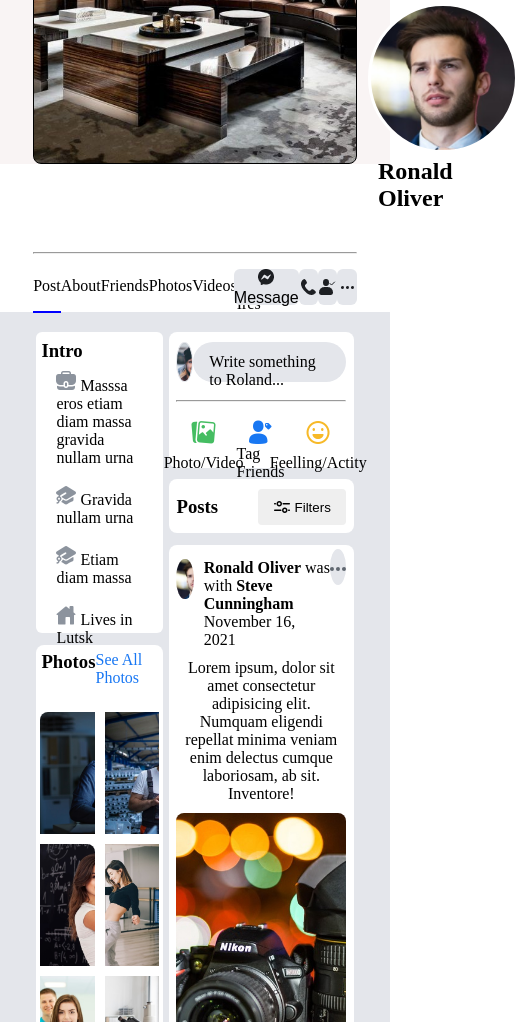
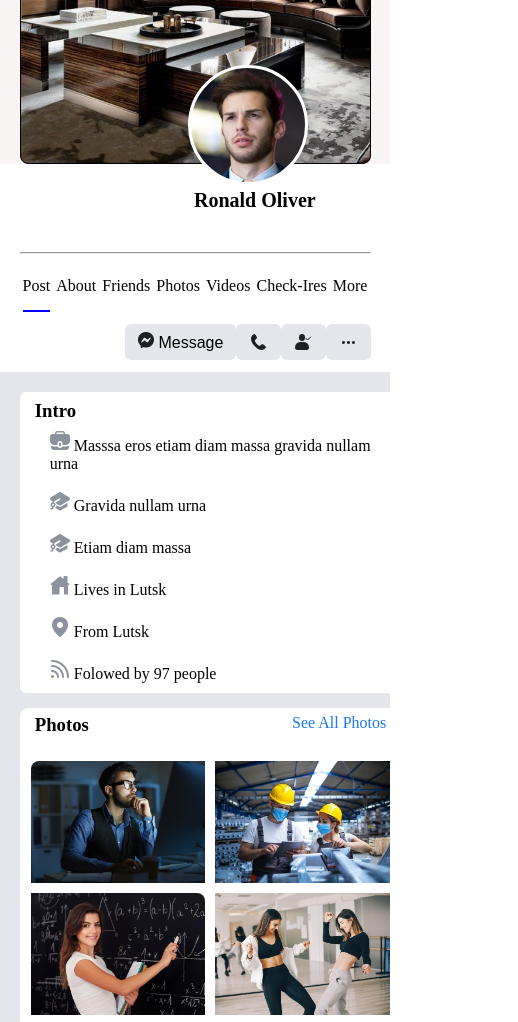
Before and after one commit to ValisherBotirov/Magic-chats, a plain HTML site: page index.html in a window 390 px wide. Shown: the part 350-1372 px from the top of the page, 518 px wide, since content can reach past the window. Drawn offline with Linux system fonts and the light colour scheme.

Commit message:
Responsive wibsite full end

```diff
--- a/queries.css
+++ b/queries.css
@@ -93,4 +93,59 @@
     top: 0.9rem;
     right: -10rem;
   }
+
+  .bannerAvatar {
+    left: 18.8rem;
+  }
+
+  .banner .sqrAvatar {
+    width: 12rem;
+    height: 12rem;
+  }
+
+  .bannerAvatar h2 {
+    font-size: 2rem;
+    padding-top: 0.4rem;
+    padding-left: 0.6rem;
+  }
+
+  .right-icons {
+    width: 70%;
+    margin: 1.2rem 0;
+    margin-left: auto;
+  }
+  .left-menyu {
+    width: 100%;
+  }
+
+  .bannerBottom {
+    flex-wrap: wrap;
+  }
+
+  .banner {
+    height: auto;
+  }
+
+  .bigFlex {
+    display: grid;
+    grid-template-columns: 1fr;
+    column-gap: 1.5rem;
+  }
+
+  .leftFlex,
+  .rightFlex {
+    display: grid;
+    grid-template-columns: 1fr;
+    width: auto;
+    gap: 1.5rem;
+  }
+
+  main {
+    height: auto;
+    padding-bottom: 1.5rem;
+  }
+  .contaner {
+    width: 90%;
+    margin: 0 auto;
+  }
 }
```
